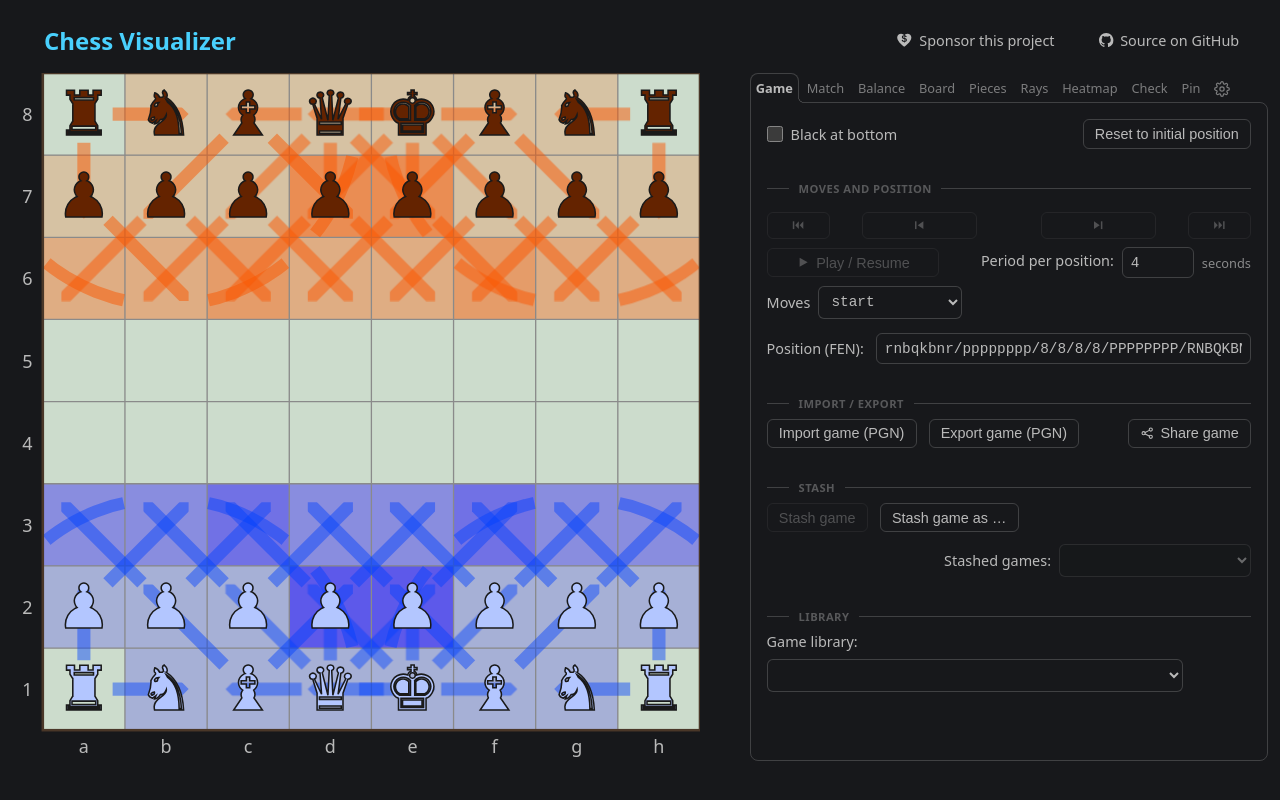
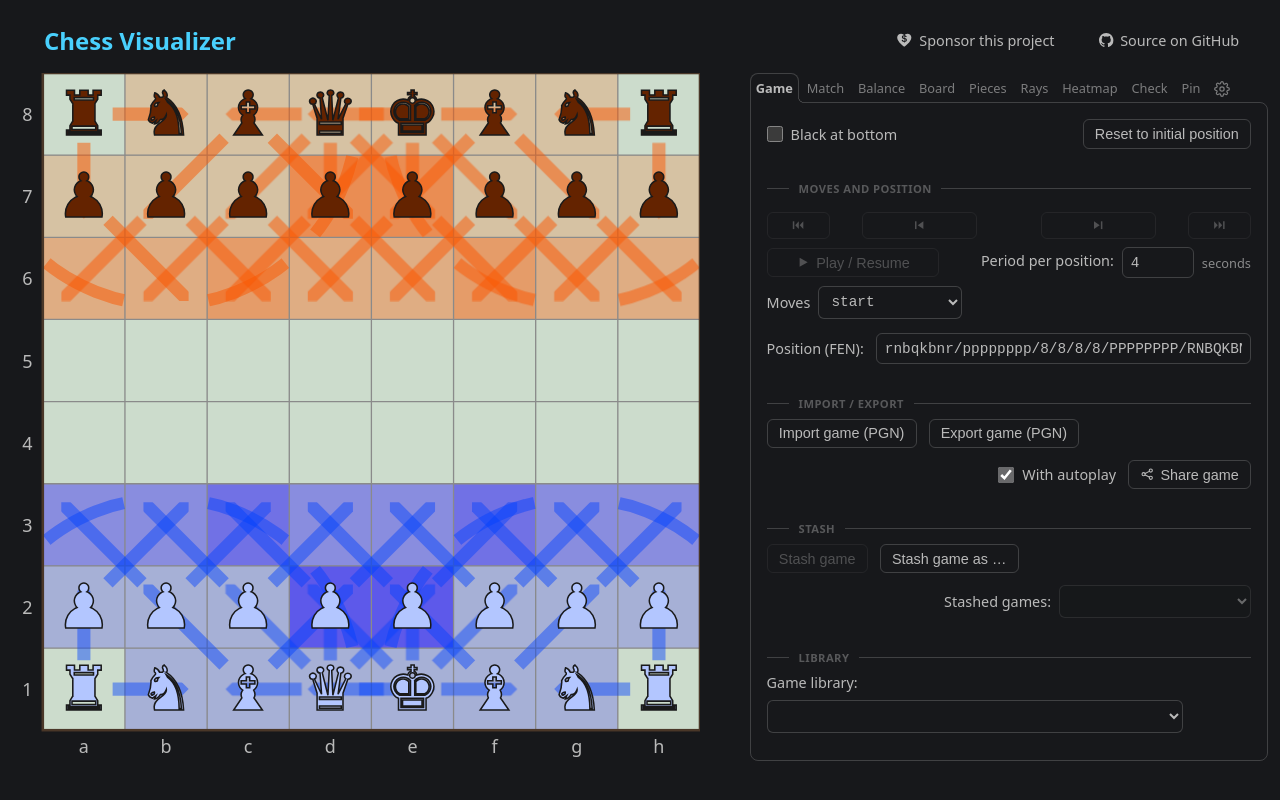
Before and after one commit to ivan-veselovsky/chess-visualizer, a React (Vite) app: page / in a window 1280 px wide. Built offline with nearby package versions, Linux system fonts and the light colour scheme.

Commit message:
"With autoplay" option added to game sharing.

```diff
--- a/src/app/App.tsx
+++ b/src/app/App.tsx
@@ -240,6 +240,8 @@ export default function App() {
   */
   const [playing, setPlaying] = useState(false);
   const [period, setPeriod] = useState(4);
+  /* Whether a shared link should set the game playing for whoever opens it. */
+  const [shareAutoplay, setShareAutoplay] = useState(true);
   const [pgnOpen, setPgnOpen] = useState(false);
   // Which library game the board is on, so the list can keep naming it, and why
   // one would not load, if ever one does not.
@@ -663,6 +665,25 @@ export default function App() {
     }, ms);
     return () => window.clearTimeout(landed);
   }, [history, settings.move.speed, settings.orientation]);
+
+  /*
+    A link that asked for the game to play itself.
+
+    Once, on arrival, and only when the link brought a line to play. The board
+    opens at the end of the game — which is where a game read rather than
+    watched should open — so this winds it back to the beginning first, and the
+    pace is whatever this reader's own settings say.
+  */
+  useEffect(() => {
+    if (opening?.autoplay !== true || opening.entries === null) {
+      return;
+    }
+    showHistory(goFirst(history));
+    setPlaying(true);
+    // eslint-disable-next-line react-hooks/exhaustive-deps -- the opening is
+    // read once, at the address the page was opened at; nothing later changes
+    // what it asked for.
+  }, []);
 
   /** Everything taken on the way to the position on the board. */
   const captures = useMemo(() => capturesUpTo(history), [history]);
@@ -1246,14 +1267,25 @@ export default function App() {
                 </button>
                 <PgnHelp id="export-pgn-help" />
               </FieldWithHelp>
-              <div className="controls-end">
+              <div className="controls-end share-actions">
+                <ToggleField
+                  id="share-autoplay"
+                  label="With autoplay"
+                  hint="The link sets the game playing from its first position, at whatever pace the reader's own settings say."
+                  checked={shareAutoplay}
+                  onChange={setShareAutoplay}
+                />
                 <CopyButton
                   label="Share game"
                   icon={<ShareIcon />}
-                  title="Copy a link that opens this game at its first position"
+                  title={
+                    shareAutoplay
+                      ? "Copy a link that plays this game through from its first position"
+                      : "Copy a link that opens this game at its first position"
+                  }
                   text={() => {
                     const pgn = sharablePgn();
-                    return pgn === null ? null : gameLink(pgn);
+                    return pgn === null ? null : gameLink(pgn, shareAutoplay);
                   }}
                 />
               </div>
--- a/src/app/sharing.ts
+++ b/src/app/sharing.ts
@@ -1,16 +1,32 @@
+/*
+  Written with their extensions, unlike the imports elsewhere — the same reason
+  `settingsFile.ts` gives: this module is exercised by `tests/unit.mjs`, which
+  node runs straight from the TypeScript with no bundler to guess at them, and
+  these two are values rather than types, so they have to resolve at run time.
+*/
 import type { HistoryEntry } from "../chess/history";
-import { parsePgn } from "../chess/pgn";
-import { parseFen } from "../chess/position";
+import { parsePgn } from "../chess/pgn.ts";
+import { parseFen } from "../chess/position.ts";
 
 /** The query parameters a link can carry. */
 export const POSITION_PARAM = "position";
 export const GAME_PARAM = "game";
+/** Whether the game a link carries should play itself once it is open. */
+export const AUTOPLAY_PARAM = "autoplay";
 
 /** What a link asked the page to open. */
 export interface Opening {
   /** A whole line, newest first, or null when only a position was named. */
   entries: HistoryEntry[] | null;
   fen: string;
+  /**
+   * Whether the link asked for the game to play itself through.
+   *
+   * How fast it plays is not carried with it: that is the reader's own setting,
+   * and a link that overrode it would be telling somebody else's browser how
+   * fast they are allowed to read.
+   */
+  autoplay: boolean;
 }
 
 /**
@@ -36,7 +52,11 @@ export function openingFromUrl(search: string): Opening | null {
         this is the last move's position. The list runs newest first, so that
         is its head.
       */
-      return { entries, fen: entries[0].fen };
+      return {
+        entries,
+        fen: entries[0].fen,
+        autoplay: asked.get(AUTOPLAY_PARAM) === "1",
+      };
     }
   }
 
@@ -44,7 +64,9 @@ export function openingFromUrl(search: string): Opening | null {
   if (position !== null) {
     const wanted = position.trim();
     if (parseFen(wanted).position !== null) {
-      return { entries: null, fen: wanted };
+      // Nothing to play: a position is one board, and there is no line for it
+      // to walk.
+      return { entries: null, fen: wanted, autoplay: false };
     }
   }
   return null;
@@ -68,4 +90,16 @@ function link(parameter: string, value: string): string {
   return url.toString();
 }
 
-export const gameLink = (pgn: string): string => link(GAME_PARAM, pgn);
+/**
+ * A link that opens this game, and — where asked — sets it playing.
+ *
+ * The flag is written only when it is on: a link is read by people as well as
+ * by browsers, and one that says nothing is one thing less to wonder about.
+ */
+export function gameLink(pgn: string, autoplay = false): string {
+  const url = new URL(link(GAME_PARAM, pgn));
+  if (autoplay) {
+    url.searchParams.set(AUTOPLAY_PARAM, "1");
+  }
+  return url.toString();
+}
--- a/src/styles.css
+++ b/src/styles.css
@@ -2749,6 +2749,18 @@ input[type="color"]::-moz-color-swatch {
   padding-right: 1.7rem;
 }
 
+/* The switch and the button it governs, together at the end of the row: what
+   the link will do, and the link. */
+.share-actions {
+  display: flex;
+  align-items: center;
+  gap: 0.75rem;
+}
+
+.share-actions > .toggle-field {
+  margin-bottom: 0;
+}
+
 /* The two ways into a game, spaced as the two ways out of one are: they are
    the same kind of pair, and the same distance apart reads as much. */
 .match-actions {
```
Also changed, not shown: tests/unit.mjs (+17 -0 lines).
